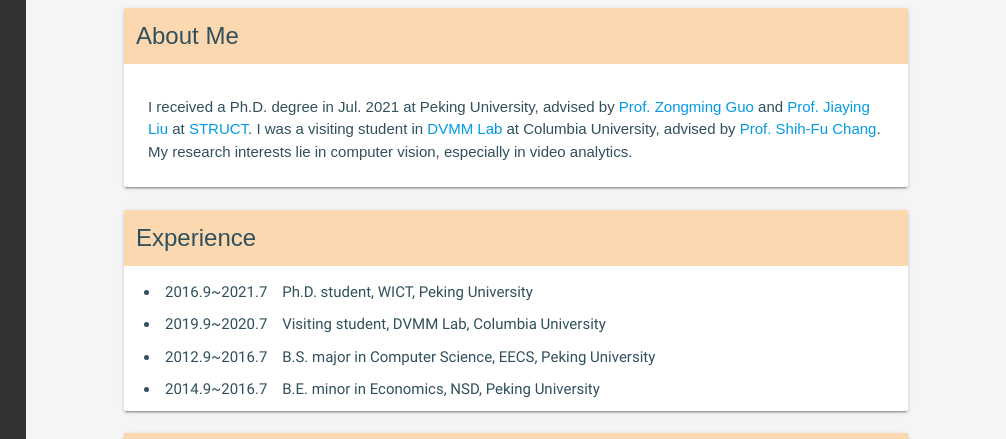
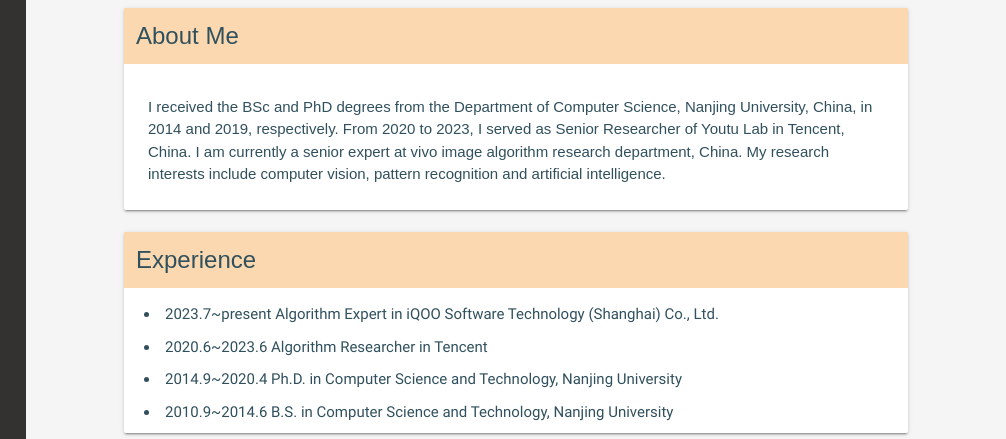
Before and after one commit to knightlibra/knightlibra.github.io, a plain HTML site: page index.html in a window 1280 px wide. Shown: the top 439 px of the page, 274-1280 px from the left. Drawn offline with nearby package versions, Linux system fonts and the light colour scheme.

Commit message:
Update index.html

```diff
--- a/index.html
+++ b/index.html
@@ -119,7 +119,7 @@
                         <div class="card">
                             <div class="card-content" style="color: #30505D;">
                                 <span class="card-title" style="">About Me</span>
-                                <p style="padding: 24px;">I received a Ph.D. degree in Jul. 2021 at Peking University, advised by <a href="http://www.icst.pku.edu.cn/xztd/xztd_01/1222623.htm">Prof. Zongming Guo</a> and <a href="http://www.icst.pku.edu.cn/struct/people/liujiaying.html">Prof. Jiaying Liu</a> at <a href="http://www.icst.pku.edu.cn/struct/struct.html">STRUCT</a>. I was a visiting student in <a href="https://www.ee.columbia.edu/ln/dvmm/">DVMM Lab</a> at Columbia University, advised by <a href="https://www.ee.columbia.edu/~sfchang/">Prof. Shih-Fu Chang</a>. My research interests lie in computer vision, especially in video analytics.</p>
+                                <p style="padding: 24px;"> I received the BSc and PhD degrees from the Department of Computer Science, Nanjing University, China, in 2014 and 2019, respectively. From 2020 to 2023, I served as Senior Researcher of Youtu Lab in Tencent, China. I am currently a senior expert at vivo image algorithm research department, China. My research interests include computer vision, pattern recognition and artificial intelligence.</p>
                             </div>
                             <!--<div class="card-action">-->
                                 <!--<a href="#">Gallery</a>-->
@@ -132,10 +132,10 @@
                             <div class="card-content" style="color: #30505D;">
                                 <span class="card-title" style="">Experience</span>
                                 <dl>
-                                    <li>2016.9~2021.7 &nbsp&nbsp Ph.D. student, WICT, Peking University</li>
-                                    <li>2019.9~2020.7 &nbsp&nbsp Visiting student, DVMM Lab, Columbia University</li>
-                                    <li>2012.9~2016.7 &nbsp&nbsp B.S. major in Computer Science, EECS, Peking University</li>
-                                    <li>2014.9~2016.7 &nbsp&nbsp B.E. minor in Economics, NSD, Peking University</li>
+                                    <li>2023.7~present Algorithm Expert in iQOO Software Technology (Shanghai) Co., Ltd.</li>
+                                    <li>2020.6~2023.6 Algorithm Researcher in Tencent</li>
+                                    <li>2014.9~2020.4 Ph.D. in Computer Science and Technology, Nanjing University</li>
+                                    <li>2010.9~2014.6 B.S. in Computer Science and Technology, Nanjing University</li>
                                 <dl>
                             </div>
                             <!--<div class="card-action">-->
@@ -148,7 +148,7 @@
                         <div class="card">
                             <div class="card-content" style="color: #30505D;">
                                 <span class="card-title" style="">Selected Publication</span>
-                                &nbsp *For full publication list, please visit <a href="https://scholar.google.com/citations?user=KAA6XCkAAAAJ&hl=en">[google scholar]</a>
+                                &nbsp *For full publication list, please visit <a href="https://scholar.google.com/citations?user=NVzQ87sAAAAJ&hl=zh-CN">[google scholar]</a>
                                 <div class="project-item">
                                     <table>
                                     	<tr>
```
